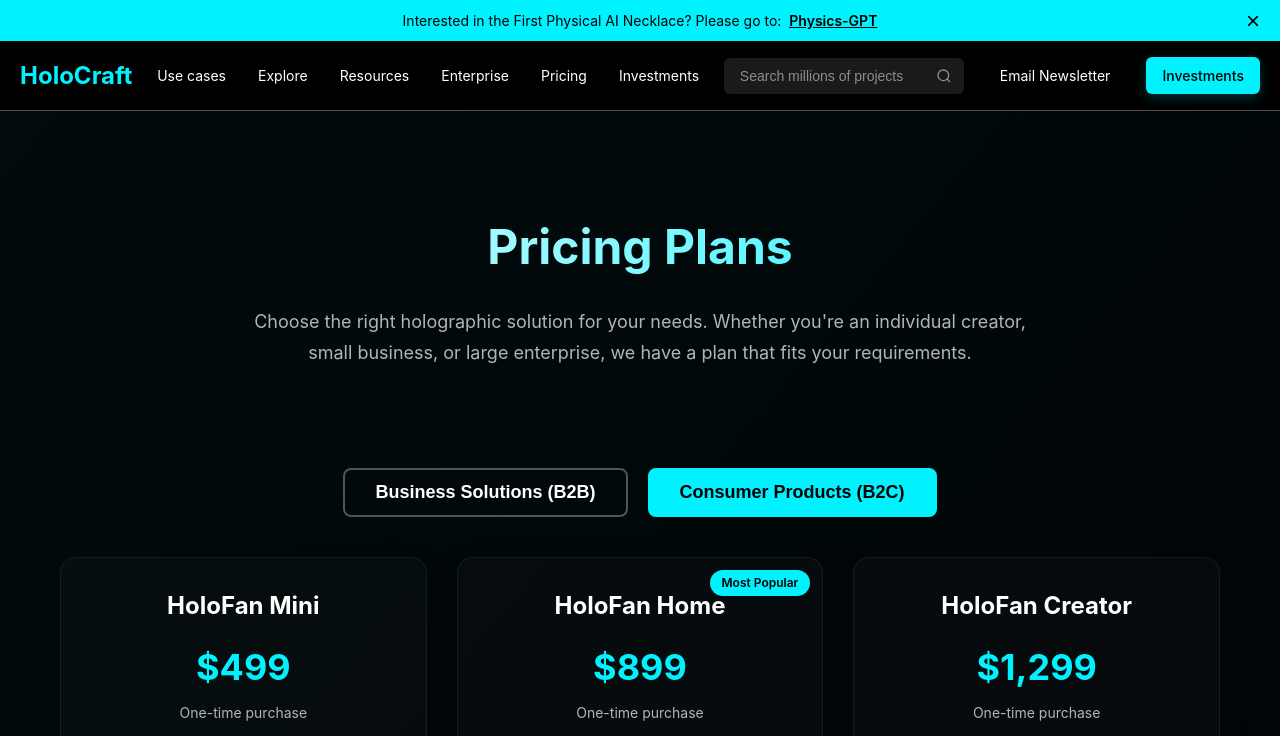
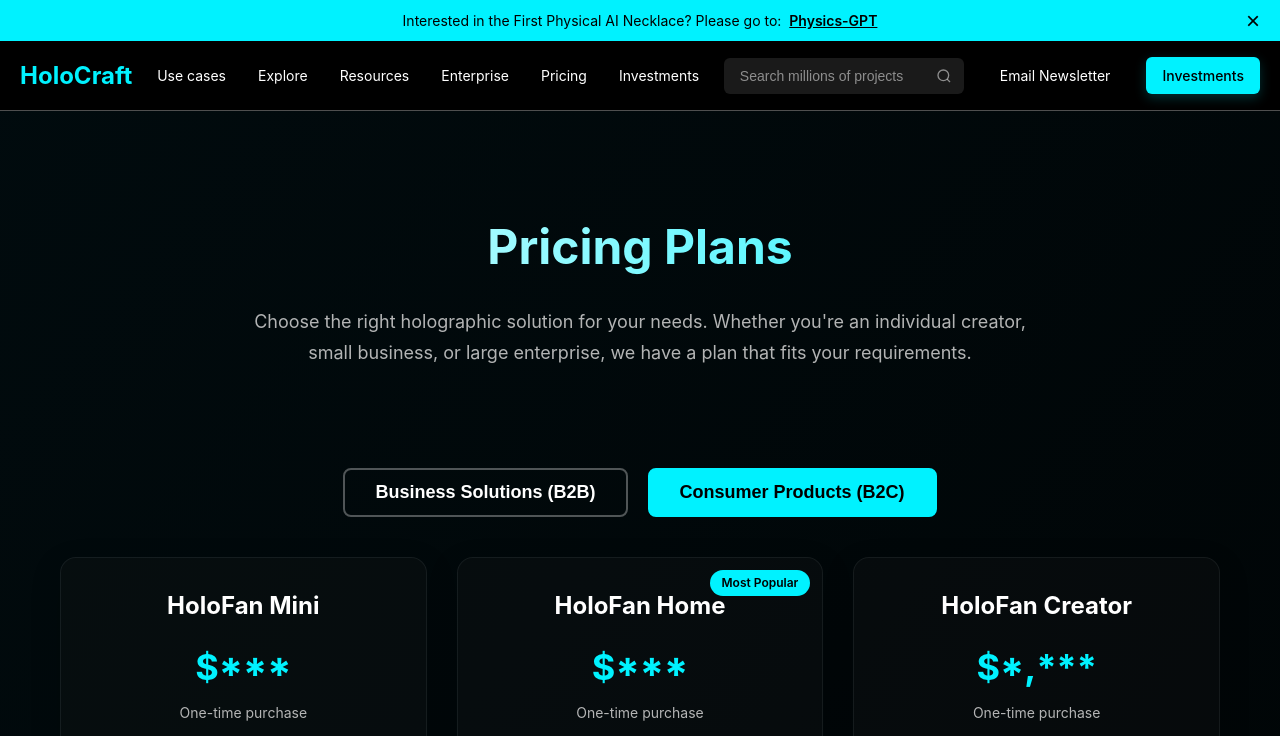
Before and after one commit to holocraft-technologies/holocraft-website-test, a plain HTML site: page pricing.html in a window 1280 px wide. Both pictures are taken after a click on the button "Consumer Products (B2C)". Shown: the top 736 px of the page. Drawn offline with Linux system fonts and the light colour scheme.

Commit message:
Add files via upload

```diff
--- a/pricing.html
+++ b/pricing.html
@@ -1099,7 +1099,7 @@
                         <div class="pricing-card">
                             <div class="pricing-header">
                                 <h3 class="pricing-title">Starter</h3>
-                                <div class="pricing-price">$1,999</div>
+                                <div class="pricing-price">$***</div>
                                 <div class="pricing-price-note">One-time purchase</div>
                                 <p class="pricing-description">Perfect for small businesses and individual professionals looking to enhance presentations and visualizations.</p>
                             </div>
@@ -1149,7 +1149,7 @@
                         <div class="pricing-card featured">
                             <div class="pricing-header">
                                 <h3 class="pricing-title">Professional</h3>
-                                <div class="pricing-price">$3,499</div>
+                                <div class="pricing-price">$***</div>
                                 <div class="pricing-price-note">One-time purchase</div>
                                 <p class="pricing-description">Ideal for design studios, architecture firms, and educational institutions requiring advanced visualization.</p>
                             </div>
@@ -1255,7 +1255,7 @@
                         <div class="pricing-card">
                             <div class="pricing-header">
                                 <h3 class="pricing-title">HoloFan Mini</h3>
-                                <div class="pricing-price">$499</div>
+                                <div class="pricing-price">$***</div>
                                 <div class="pricing-price-note">One-time purchase</div>
                                 <p class="pricing-description">Compact holographic display for personal use, perfect for home entertainment and education.</p>
                             </div>
@@ -1305,7 +1305,7 @@
                         <div class="pricing-card featured">
                             <div class="pricing-header">
                                 <h3 class="pricing-title">HoloFan Home</h3>
-                                <div class="pricing-price">$899</div>
+                                <div class="pricing-price">$***</div>
                                 <div class="pricing-price-note">One-time purchase</div>
                                 <p class="pricing-description">Full-sized holographic display for enthusiasts and creators who want premium home experience.</p>
                             </div>
@@ -1355,7 +1355,7 @@
                         <div class="pricing-card">
                             <div class="pricing-header">
                                 <h3 class="pricing-title">HoloFan Creator</h3>
-                                <div class="pricing-price">$1,299</div>
+                                <div class="pricing-price">$*,***</div>
                                 <div class="pricing-price-note">One-time purchase</div>
                                 <p class="pricing-description">Professional-grade holographic display for content creators, artists, and serious enthusiasts.</p>
                             </div>
```
